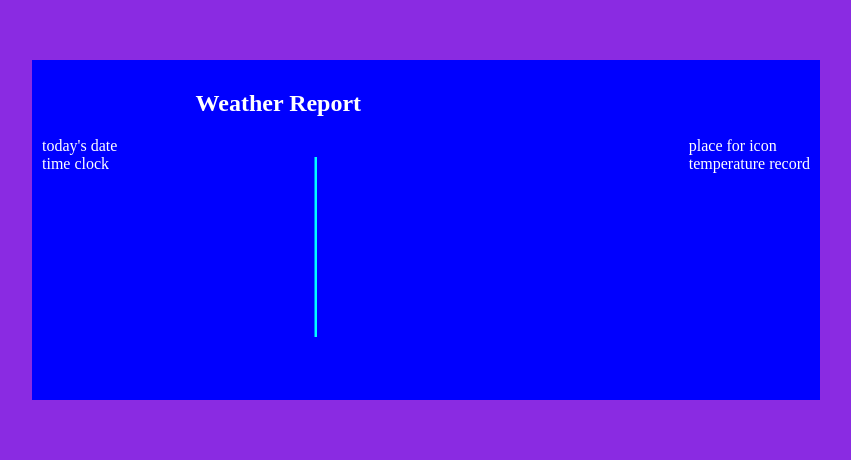
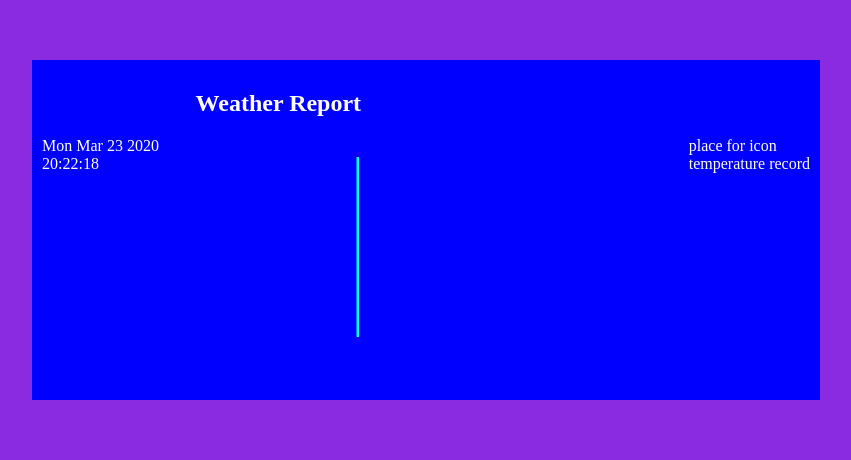
Before and after one commit to t6nesu00/weather-appJS, a plain HTML site: page index.html in a window 1280 px wide. Shown: the part 170-630 px from the top of the page, without its empty margins (214-1065 px from the left). Drawn offline with Linux system fonts and the light colour scheme.

Commit message:
date and timer ready

```diff
--- a/css/style.css
+++ b/css/style.css
@@ -14,7 +14,6 @@ body {
     left: 0;
     height: 40%;
     width: 60%;
-
 }
 
 #page-title {
--- a/index.html
+++ b/index.html
@@ -7,14 +7,14 @@
     <title>Weather-app</title>
     <link rel="stylesheet" href="./css/style.css">
 </head>
-<body>
+<body onload="startTime()">
     <div class="container">
         <div id="page-title">
             <h2>Weather Report</h2>
         </div>
         <div id="errromsg"></div>
         <div class="col-left">
-            <div id="tdate">today's date</div>
+            <div id="tdate"> </div>
             <div id="clock">time clock</div>
         </div>
         <!-- Vertical line -->
--- a/js/main.js
+++ b/js/main.js
@@ -0,0 +1,20 @@
+function startTime() {
+    var d = new Date();
+    var h = d.getHours();
+    var m = d.getMinutes();
+    var s = d.getSeconds();
+    // check for minute and second if its less than 10
+    m = checkTime(m);
+    s = checkTime(s);
+
+    document.getElementById("tdate").innerHTML = d.toDateString();
+    document.getElementById("clock").innerHTML = h + ":" + m + ":" + s;
+    var t = setTimeout(function(){startTime()}, 1000);
+
+}
+function checkTime(i) {
+    if (i < 10) {
+      i = "0" + i;
+    }
+    return i;
+}
```
